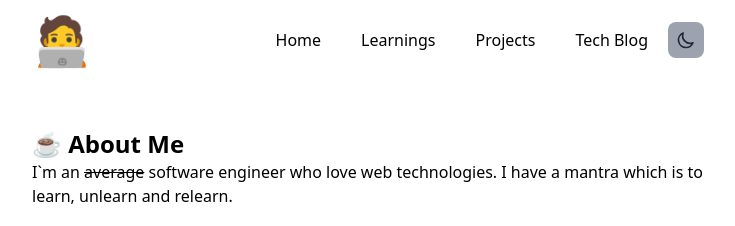
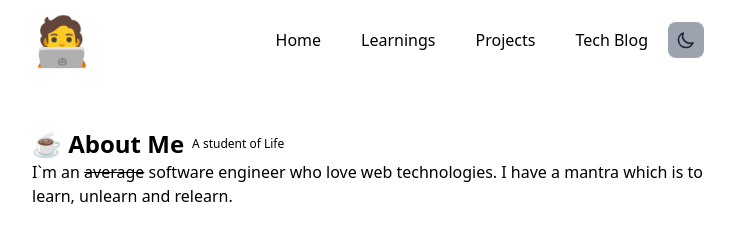
Before and after one commit to huseindra/about.huseindra.com, a Next.js app: page /about in a window 1280 px wide. Shown: the top 226 px of the page, without its empty margins (272-1007 px from the left). Built offline with nearby package versions, Linux system fonts and the light colour scheme.

Commit message:
update: fix bugs about

```diff
--- a/pages/about/index.tsx
+++ b/pages/about/index.tsx
@@ -6,7 +6,7 @@ const About = () => {
 
     return(
        <Container>
-        <MainLayout title='☕️ About Me'>
+        <MainLayout title='☕️ About Me' subTitle='A student of Life'>
           I`m an <span className="line-through">average</span> software engineer who love web technologies. I have a mantra which is to learn, unlearn and relearn.
           <br/><br/>
           Basically,  I love to learn and do practical things which are the fundamentals, it helps me to open my knowledge and connect the dots.
@@ -26,7 +26,7 @@ const About = () => {
           - Other technologies/services: Firebase, Contenfull, Heroku, VPS technology.<br/><br/>
           <h2 className="font-bold text-xl">Entrepreneurship Journey</h2>
             I have several Entrepreneurship journey such as:<br/>
-            1. <Link href="https://monago.io"><a target="_blank">Monago(2022-now)</a></Link> - Headless CMS - <strong>nurturing</strong><br/>
+            1. <Link href="https://monago.io"><a target="_blank">Monago(2022-now)</a></Link> - iPaaS - <strong>nurturing</strong><br/>
             2. <Link href="https://dailysocial.id/post/aplikasi-tukutu"><a target="_blank">Tukutu(2018-2019)</a></Link> - eCommerce - <strong>closed</strong><br/>
             3. <Link href="https://www.instagram.com/kampusfund/"><a target="_blank">Kampusfund(2018)</a></Link> - Crowdfunding - <strong>closed</strong><br/>
             4. <Link href="https://zonaedukasi.huseindra.com"><a>Zona Edukasi(2014-2016)</a></Link> - Media & Event Students - <strong>closed</strong><br/>
```
